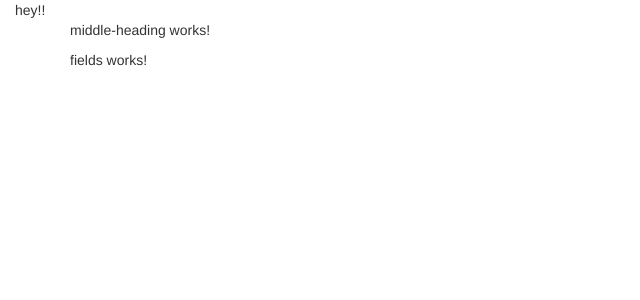
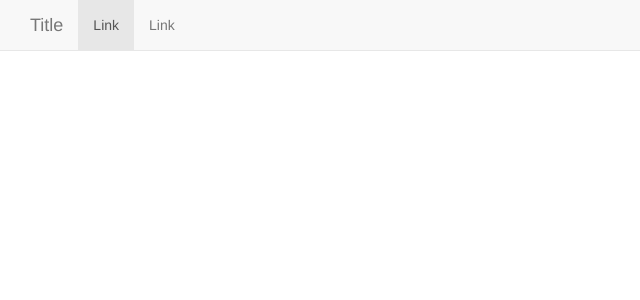
Before and after one commit to DeepakAtariya/TheScoree-Grade-Card-, an Angular app in the folder frontend-ignou/: page / in a window 1280 px wide. Shown: the top 300 px of the page, without its empty margins (0-640 px from the left). Built offline with nearby package versions, Linux system fonts and the light colour scheme.

Commit message:
loaded jquery

```diff
--- a/frontend-ignou/angular.json
+++ b/frontend-ignou/angular.json
@@ -26,7 +26,10 @@
               "node_modules/bootstrap/dist/css/bootstrap.min.css",
               "src/styles.css"
             ],
-            "scripts": []
+            "scripts": [
+              "node_modules/jquery/dist/jquery.min.js",
+              "node_modules/bootstrap/dist/js/bootstrap.js"
+            ]
           },
           "configurations": {
             "production": {
--- a/frontend-ignou/src/app/app.module.ts
+++ b/frontend-ignou/src/app/app.module.ts
@@ -10,6 +10,7 @@ import { HeaderComponent } from './header/header.component';
 import { FieldsComponent } from './fields/fields.component';
 import { MiddleHeadingComponent } from './middle-heading/middle-heading.component';
 
+
 @NgModule({
   declarations: [
     AppComponent,
@@ -21,7 +22,7 @@ import { MiddleHeadingComponent } from './middle-heading/middle-heading.componen
     BrowserModule,
     AppRoutingModule,
     HttpModule,
-    FormsModule
+    FormsModule,
 
   ],
   providers: [MyHttpService],
--- a/frontend-ignou/src/app/header/header.component.html
+++ b/frontend-ignou/src/app/header/header.component.html
@@ -1,10 +1,7 @@
 <!-- <p>
   header works!
 </p> -->
-
-<div class="container-fluid">
-  <!--
-
+  <nav class="navbar navbar-default navbar-fixed-top container-fluid" role="navigation">
     <div class="navbar-header">
       <button type="button" class="navbar-toggle" data-toggle="collapse" data-target=".navbar-ex1-collapse">
         <span class="sr-only">Toggle navigation</span>
@@ -16,18 +13,18 @@
     </div>
 
 
-    <div class="collapse navbar-collapse navbar-ex1-collapse show">
+    <div class="collapse navbar-collapse navbar-ex1-collapse">
       <ul class="nav navbar-nav">
-        <li class="active"><a href="#">Link</a></li>
-        <li><a href="#">Link</a></li>
+        <li class="active"><a>Link</a></li>
+        <li><a>Link</a></li>
       </ul>
-      <form class="navbar-form navbar-left" role="search">
+      <!-- <form class="navbar-form navbar-left" role="search">
         <div class="form-group">
           <input type="text" class="form-control" placeholder="Search">
         </div>
         <button type="submit" class="btn btn-default">Submit</button>
-      </form>
-      <ul class="nav navbar-nav navbar-right">
+      </form> -->
+      <!-- <ul class="nav navbar-nav navbar-right">
         <li><a href="#">Link</a></li>
         <li class="dropdown">
           <a href="#" class="dropdown-toggle" data-toggle="dropdown">Dropdown <b class="caret"></b></a>
@@ -38,8 +35,6 @@
             <li><a href="#">Separated link</a></li>
           </ul>
         </li>
-      </ul>
+      </ul> -->
     </div>
-  </nav>-->
-  hey!!
-</div>
+  </nav>
--- a/frontend-ignou/src/app/header/header.component.ts
+++ b/frontend-ignou/src/app/header/header.component.ts
@@ -7,6 +7,8 @@ import { Component, OnInit } from '@angular/core';
 })
 export class HeaderComponent implements OnInit {
 
+  showDec=false;
+
   constructor() { }
 
   ngOnInit() {
```
Also changed, not shown: frontend-ignou/package.json (+7 -0 lines), 1 other file (tests, documents, lock files or other folders).
